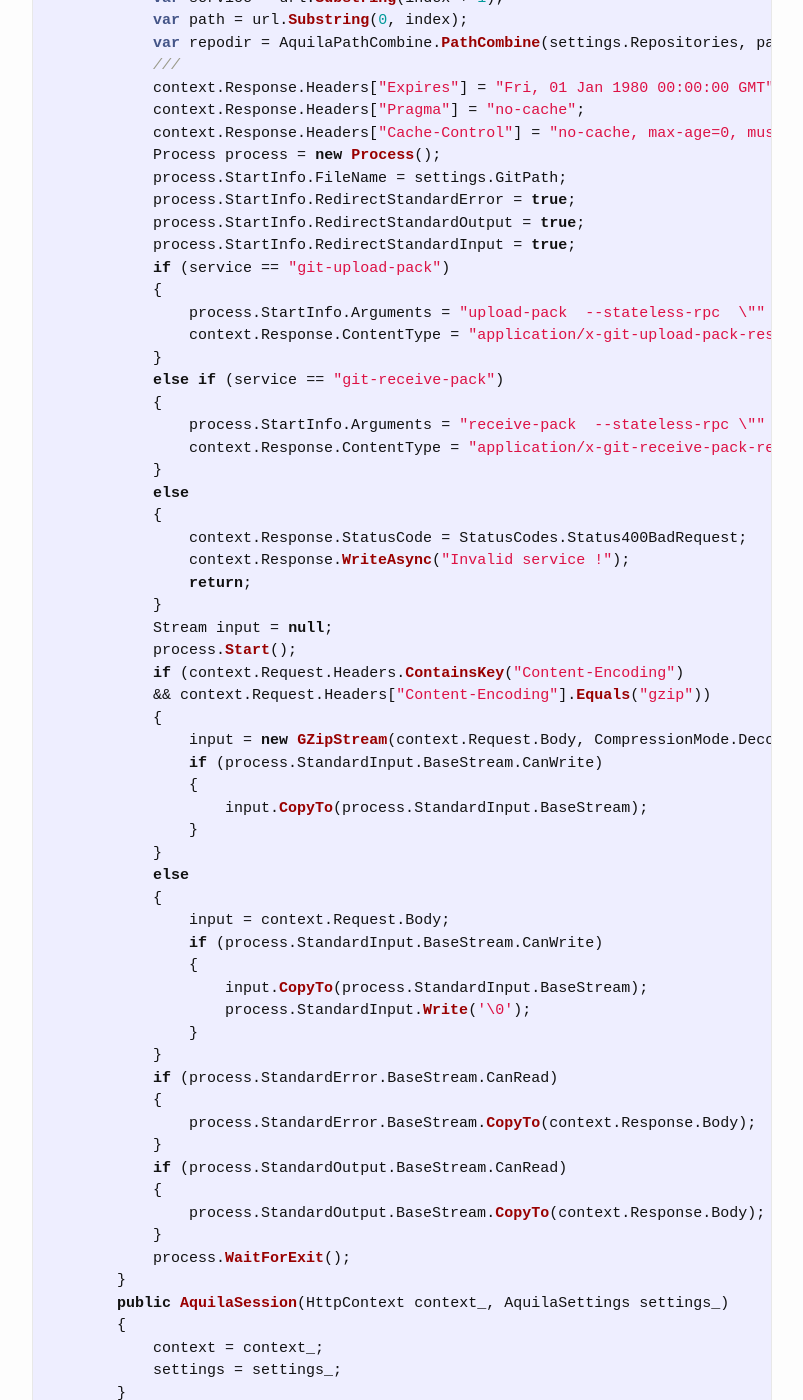
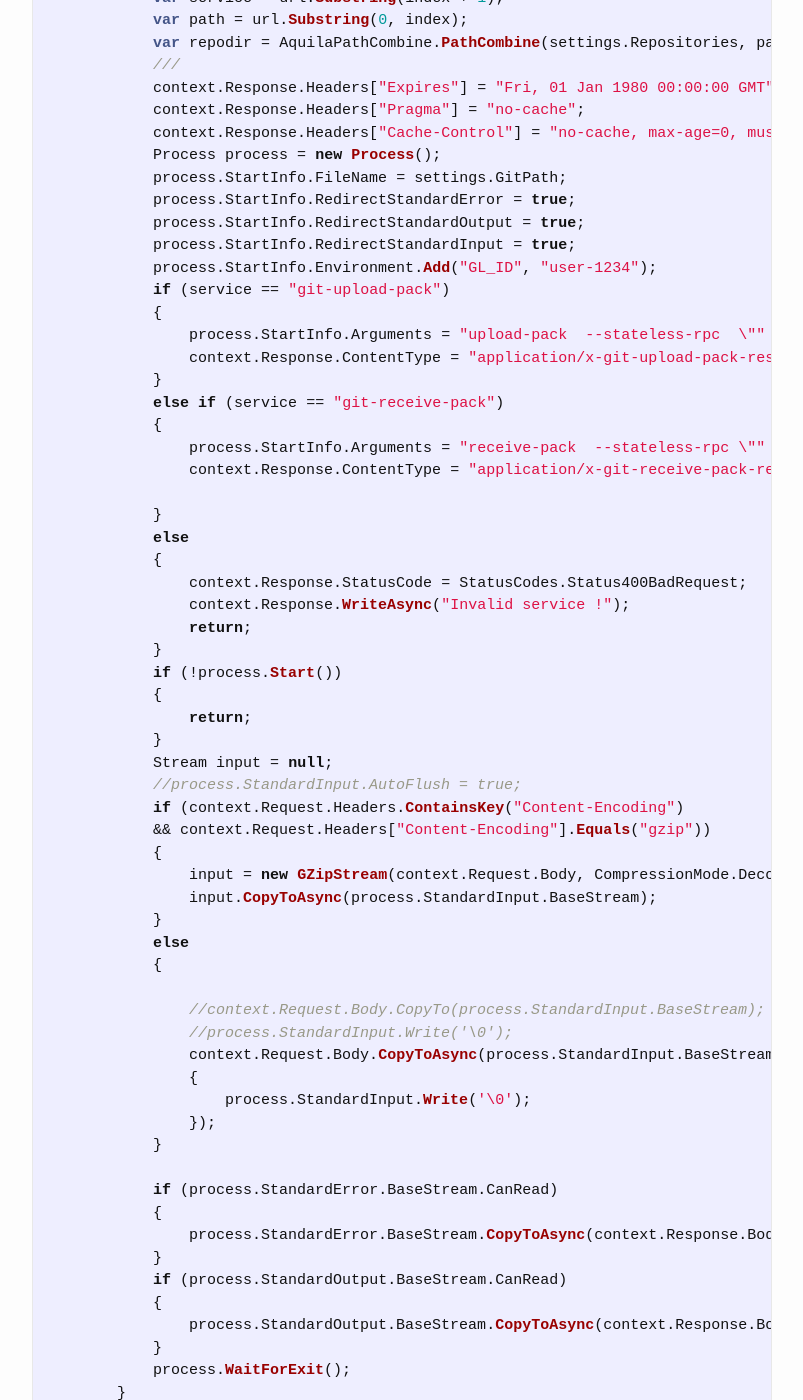
Before and after one commit to fcharlie/fcharlie.github.io, a Jekyll site: the page built from _posts/2016-05-30-Aquila.md, in a window 1280 px wide and 1400 px high, scrolled down 6451 px. Shown: the whole window, without its empty margins (238-1041 px from the left). Built offline with Jekyll 4.4.1, drawn with Linux system fonts in a browser that asks for light colours.

Commit message:
Fix update

```diff
--- a/_posts/2016-05-30-Aquila.md
+++ b/_posts/2016-05-30-Aquila.md
@@ -289,6 +289,7 @@ GIT HTTP 服务器只需要实现 GET POST 两类请求，在本文中，我并
             process.StartInfo.RedirectStandardError = true;
             process.StartInfo.RedirectStandardOutput = true;
             process.StartInfo.RedirectStandardInput = true;
+            process.StartInfo.Environment.Add("GL_ID", "user-1234");
             if (service == "git-upload-pack")
             {
                 process.StartInfo.Arguments = "upload-pack  --stateless-rpc  \"" + repodir + "\"";
@@ -298,6 +299,7 @@ GIT HTTP 服务器只需要实现 GET POST 两类请求，在本文中，我并
             {
                 process.StartInfo.Arguments = "receive-pack  --stateless-rpc \"" + repodir + "\"";
                 context.Response.ContentType = "application/x-git-receive-pack-result";
+
             }
             else
             {
@@ -305,33 +307,36 @@ GIT HTTP 服务器只需要实现 GET POST 两类请求，在本文中，我并
                 context.Response.WriteAsync("Invalid service !");
                 return;
             }
+            if (!process.Start())
+            {
+                return;
+            }
             Stream input = null;
-            process.Start();
+            //process.StandardInput.AutoFlush = true;
             if (context.Request.Headers.ContainsKey("Content-Encoding")
             && context.Request.Headers["Content-Encoding"].Equals("gzip"))
             {
                 input = new GZipStream(context.Request.Body, CompressionMode.Decompress);
-                if (process.StandardInput.BaseStream.CanWrite)
-                {
-                    input.CopyTo(process.StandardInput.BaseStream);
-                }
+                input.CopyToAsync(process.StandardInput.BaseStream);
             }
             else
             {
-                input = context.Request.Body;
-                if (process.StandardInput.BaseStream.CanWrite)
+
+                //context.Request.Body.CopyTo(process.StandardInput.BaseStream);
+                //process.StandardInput.Write('\0');
+                context.Request.Body.CopyToAsync(process.StandardInput.BaseStream).ContinueWith(task =>
                 {
-                    input.CopyTo(process.StandardInput.BaseStream);
                     process.StandardInput.Write('\0');
-                }
+                });
             }
+
             if (process.StandardError.BaseStream.CanRead)
             {
-                process.StandardError.BaseStream.CopyTo(context.Response.Body);
+                process.StandardError.BaseStream.CopyToAsync(context.Response.Body);
             }
             if (process.StandardOutput.BaseStream.CanRead)
             {
-                process.StandardOutput.BaseStream.CopyTo(context.Response.Body);
+                process.StandardOutput.BaseStream.CopyToAsync(context.Response.Body);
             }
             process.WaitForExit();
         }
```
